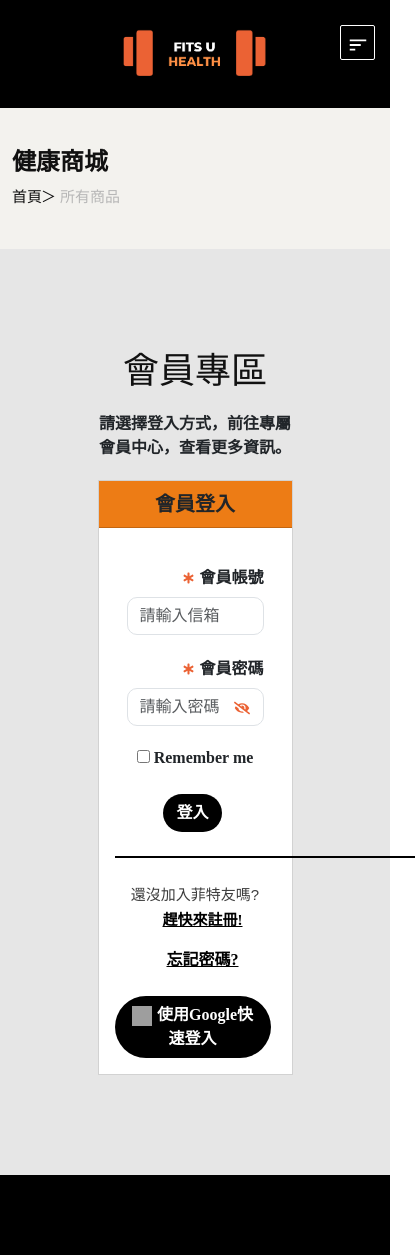
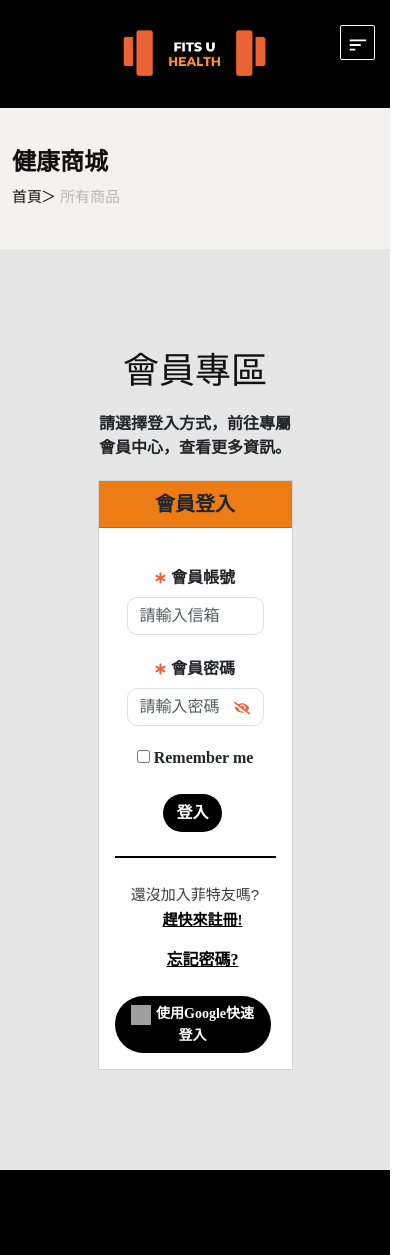
Before and after one commit to ni86910/team1_final, a Next.js app in the folder frontend-react/: page /member/login in a window 390 px wide. Shown: the top 1255 px of the page, 415 px wide, since content can reach past the window. Built offline with nearby package versions, Linux system fonts and the light colour scheme; no server answers; grey boxes are pictures that could not be loaded.

Commit message:
完成RWD

```diff
--- a/frontend-react/styles/login.module.scss
+++ b/frontend-react/styles/login.module.scss
@@ -71,7 +71,6 @@ text-align: center;
   font-weight: bold;
   color:black;
   padding-top: 15px;
-
   &:hover{
     color:$primary-color;
     padding-top: 15px;
@@ -108,5 +107,19 @@ text-align: center;
   .login-text{
     font-size: 20px;
   }
+  .straight-line{
+    border:1px solid black;
+    width: auto;
+    margin: auto;
+  }
+  .label-text{
+    display: flex;
+    align-items: center;
+    justify-content: center;
+  }
+  .google-btn
+  {
+    font-size: 14px;
+  }
 
 }
```
Also changed, not shown: frontend-react/components/member/login.js (+9 -7 lines).
